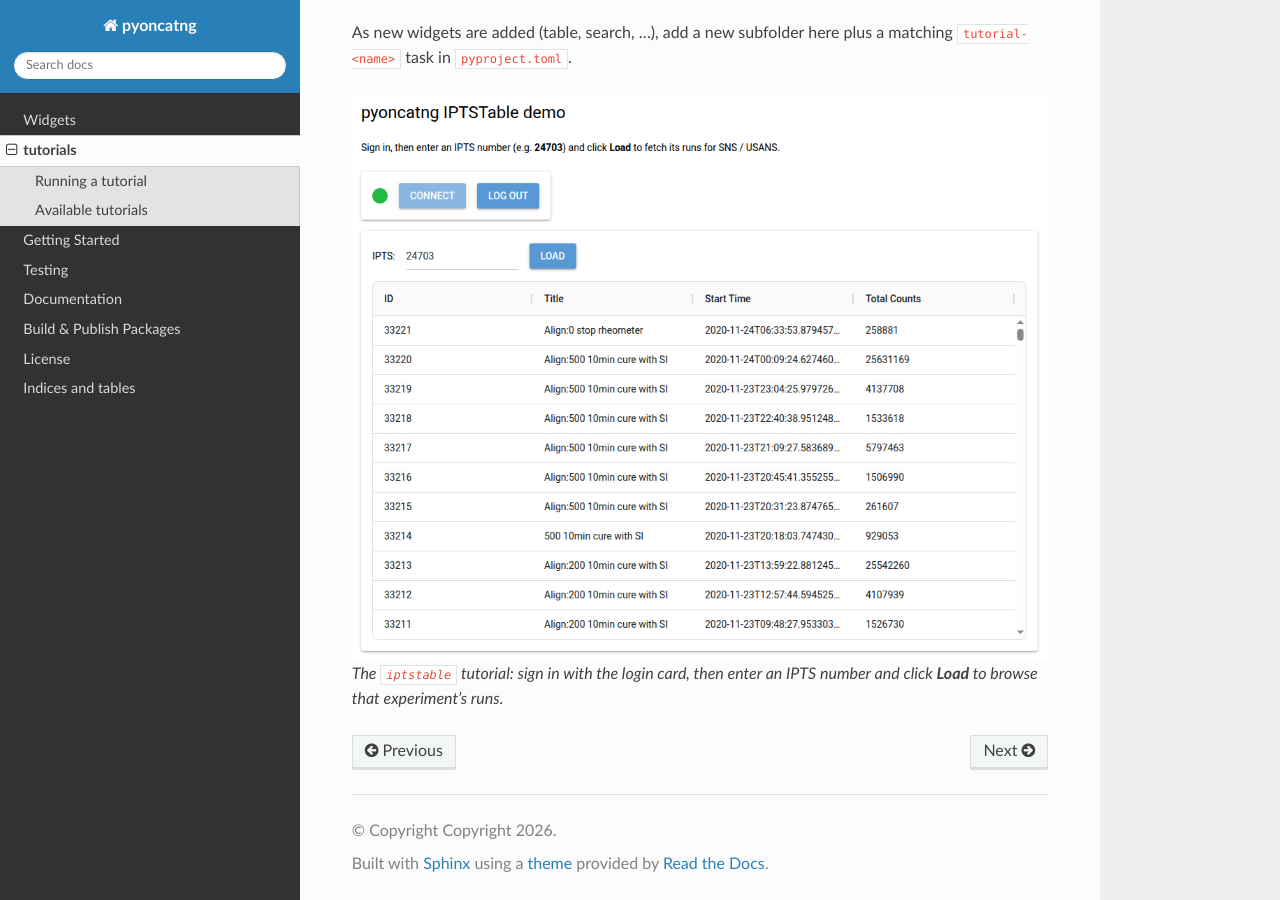
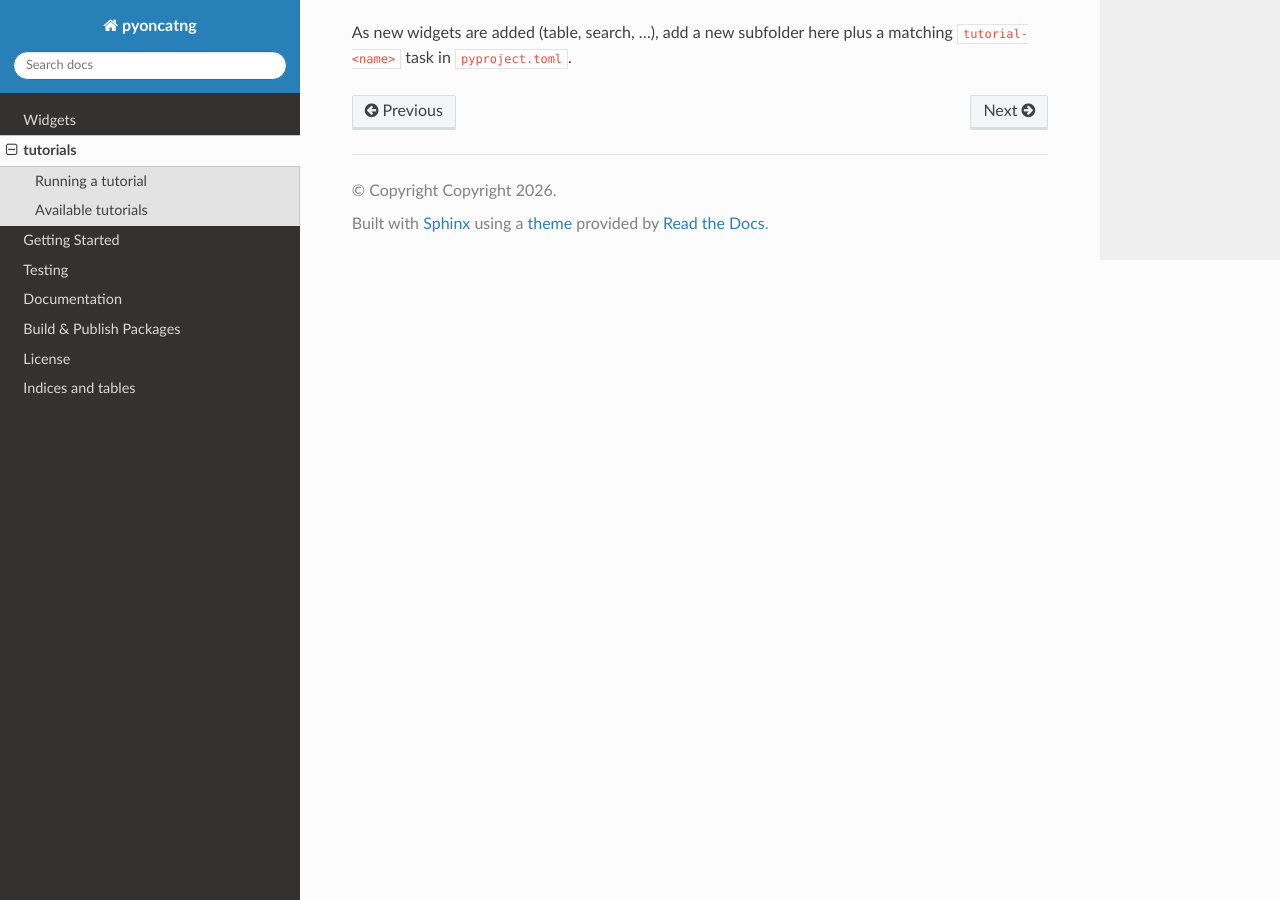
Before and after one commit to neutrons/pyoncatng, a Sphinx documentation site: the page built from docs/tutorials.md, in a window 1280 px wide and 900 px high, scrolled down 894 px. Built offline with Sphinx 7.4.7 and the Read the Docs theme 3.1.0, drawn with Linux system fonts in a browser that asks for light colours; the version number is read from the project's files by our own code.

Commit message:
Revert tutorial-page figure on docs/tutorials.md
The screenshot did not fit the tutorials index page; drop the figure. The image
file docs/media/tutorial-iptstable.png remains in the repo for possible later use.

Co-Authored-By: Claude Opus 4.8 (1M context) <noreply@anthropic.com>

````diff
--- a/docs/tutorials.md
+++ b/docs/tutorials.md
@@ -1,10 +1,2 @@
 ```{include} ../tutorials/README.md
 ```
-
-```{figure} media/tutorial-iptstable.png
-:alt: The IPTSTable tutorial page — an ONCat login card above the IPTS run table for IPTS-24703
-:width: 100%
-
-The `iptstable` tutorial: sign in with the login card, then enter an IPTS number
-and click **Load** to browse that experiment's runs.
-```
````
